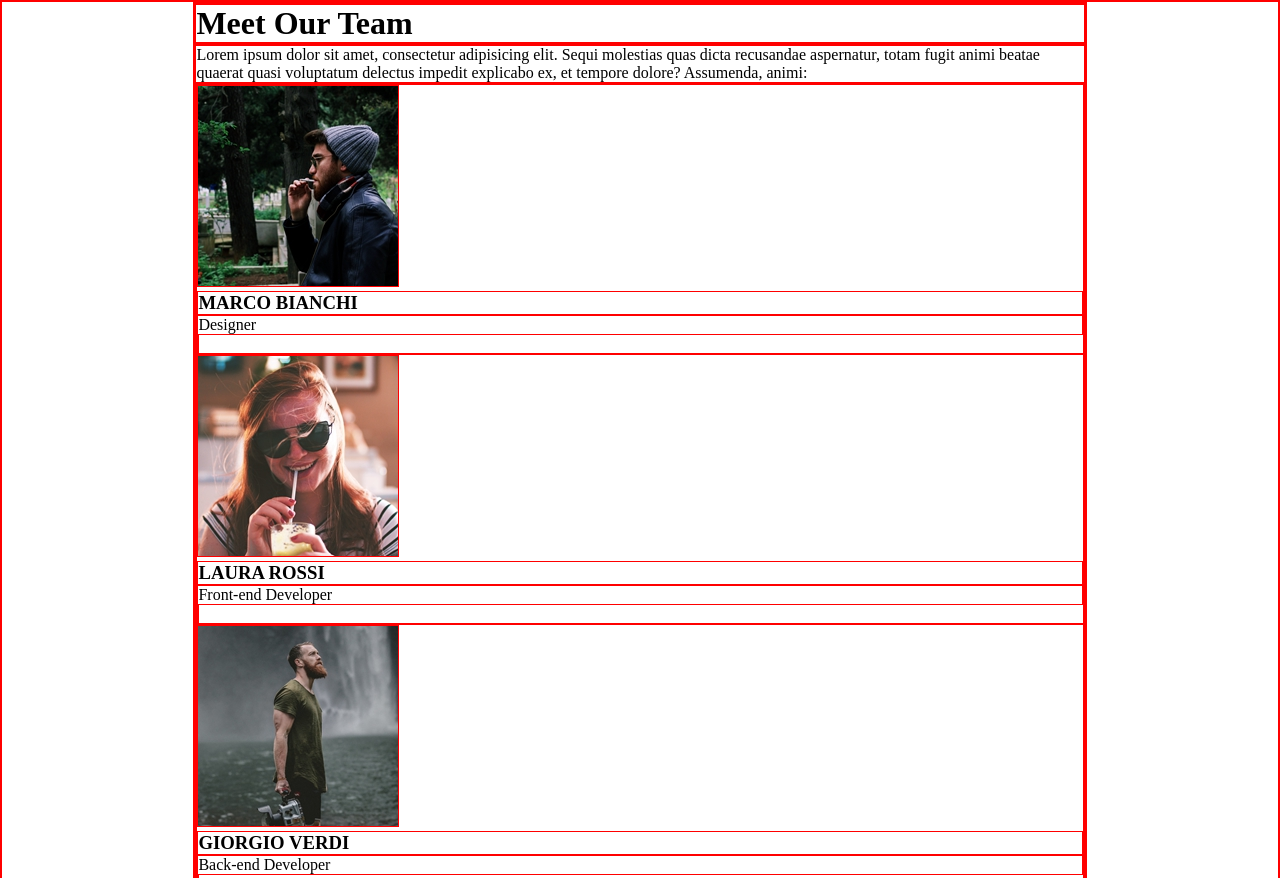
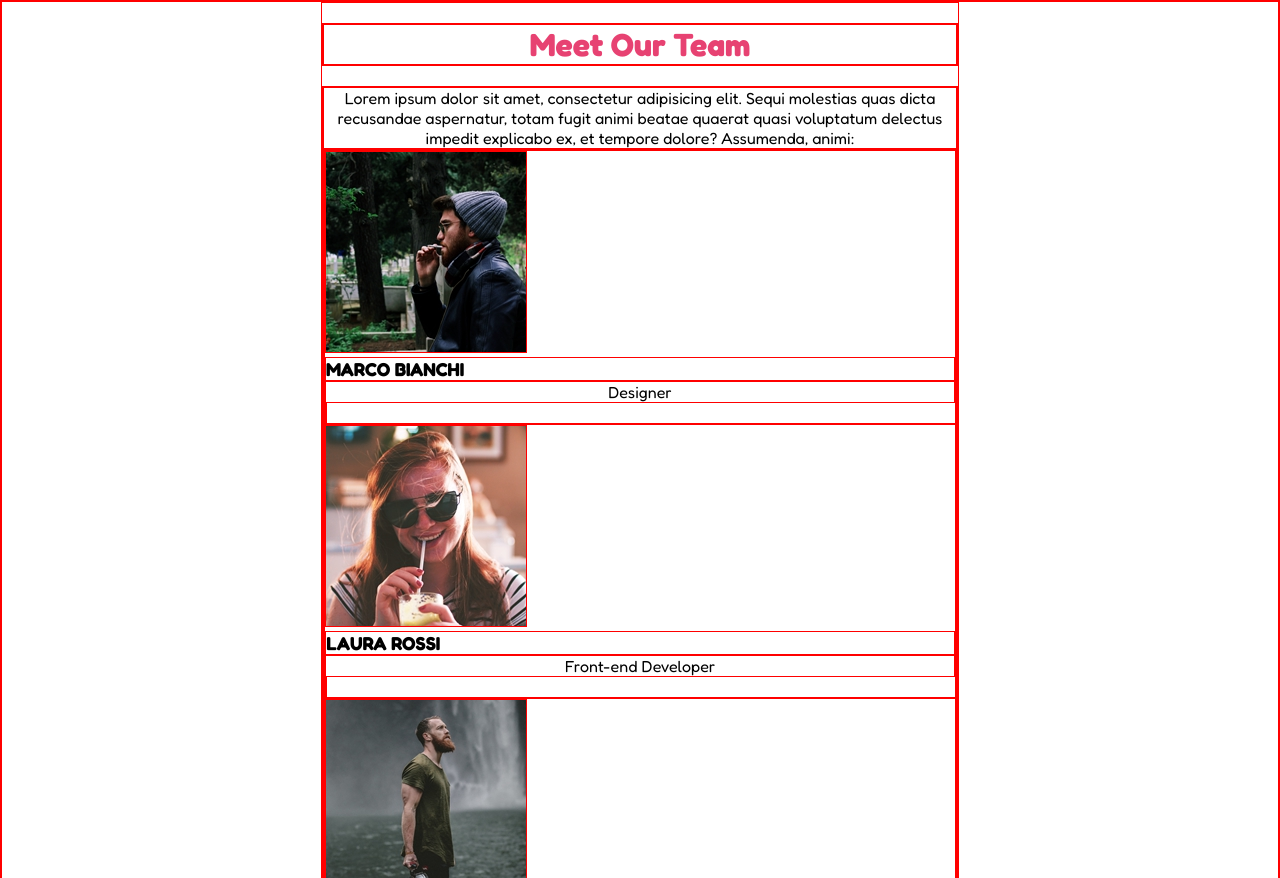
Before and after one commit to Andrea030105/html-css-float-cards, a plain HTML site: page index.html in a window 1280 px wide. Shown: the top 878 px of the page. Drawn offline with Linux system fonts and the light colour scheme.

Commit message:
header-p-complete

```diff
--- a/css/style.css
+++ b/css/style.css
@@ -3,9 +3,20 @@
     margin: 0;
     box-sizing: border-box;
     border: 1px solid red;
+    font-family: Fredoka;
 }
 
 .container {
-    width: 70%;
+    width: 50%;
     margin: 0 auto;
 }
+
+header {
+    text-align: center;
+    color: #E74272;
+    margin: 20px 0;
+}
+
+main p {
+    text-align: center;
+}
--- a/index.html
+++ b/index.html
@@ -6,6 +6,9 @@
     <meta name="viewport" content="width=device-width, initial-scale=1.0">
     <title>Float Cards</title>
     <link rel="stylesheet" href="/css/style.css">
+    <link rel="preconnect" href="https://fonts.googleapis.com">
+    <link rel="preconnect" href="https://fonts.gstatic.com" crossorigin>
+    <link href="https://fonts.googleapis.com/css2?family=Fredoka:wght@300..700&display=swap" rel="stylesheet">
 </head>
 
 <body>
```
